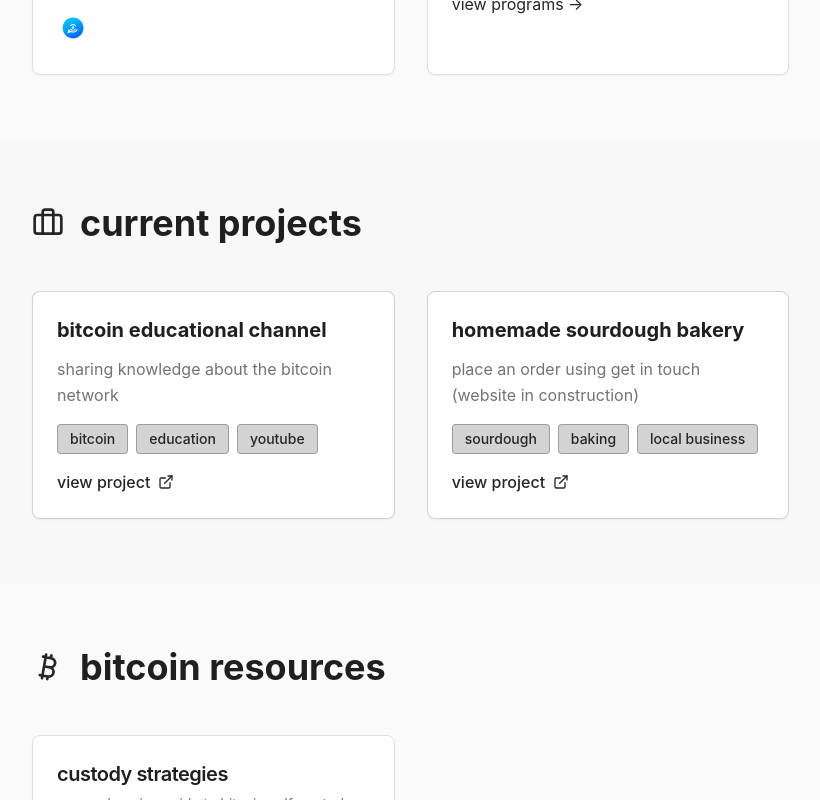
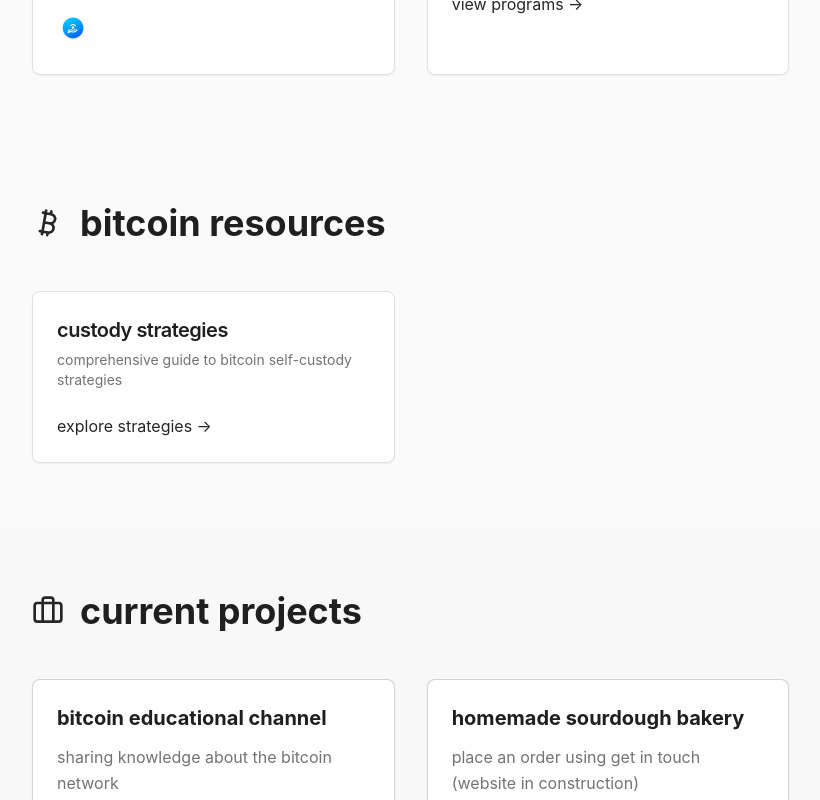
Before and after one commit to meknazee/ziad-website, a React (Vite) app: page / in a window 1280 px wide. Shown: the part 700-1500 px from the top of the page, without its empty margins (32-852 px from the left). Built offline with nearby package versions, Linux system fonts and the light colour scheme.

Commit message:
Move subsection under Bitcoin Resources
Move the selected subsection to appear directly below the Bitcoin Resources section.

```diff
--- a/src/pages/Index.tsx
+++ b/src/pages/Index.tsx
@@ -24,8 +24,8 @@ const Index = () => {
       <Header scrollToSection={scrollToSection} />
       <Hero scrollToSection={scrollToSection} />
       <TennisCoachingSection />
+      <BitcoinResourcesSection />
       <ProjectsSection />
-      <BitcoinResourcesSection />
       <OtherProjectsSection />
       <PodcastSection />
 
```
